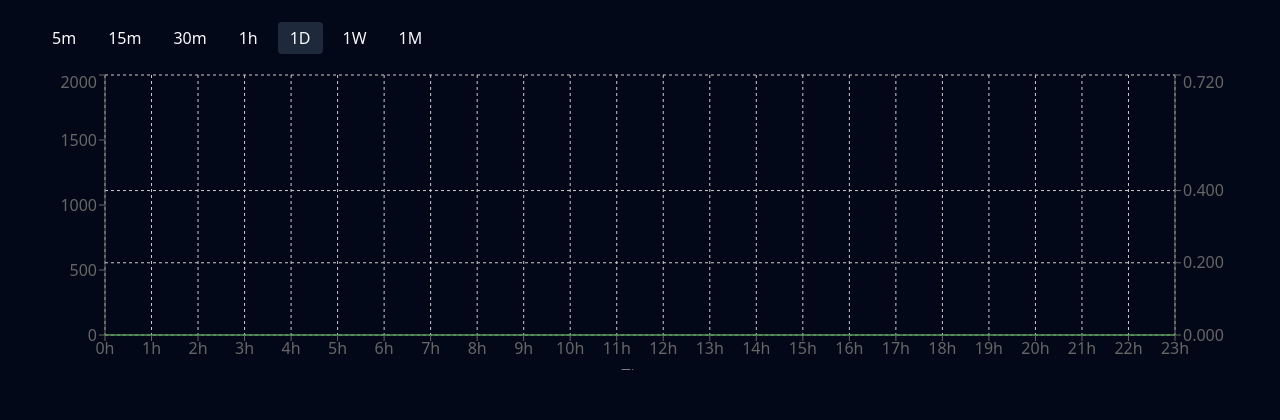
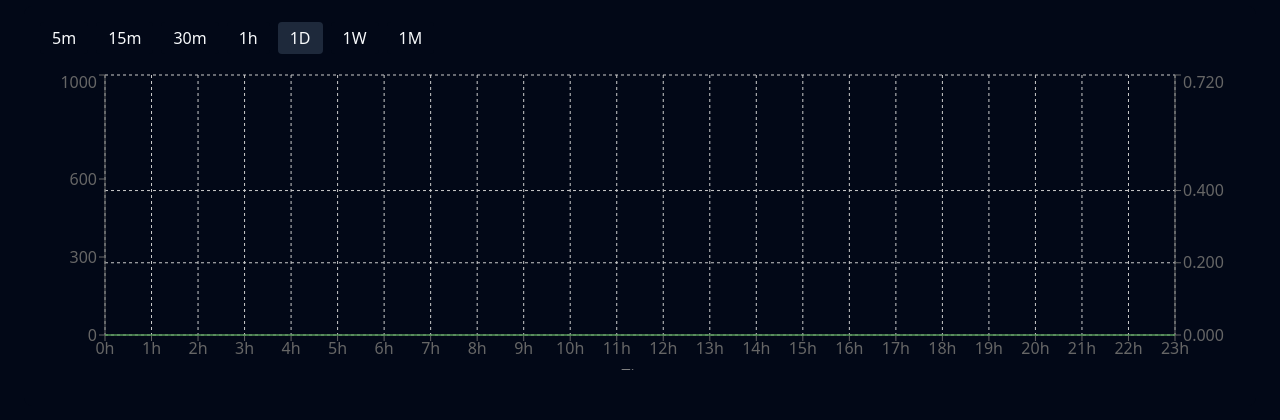
Before and after one commit to brasetz/Brassetz, a React (Vite) app: page / in a window 1280 px wide. Shown: the part 280-700 px from the top of the page. Built offline with nearby package versions, Linux system fonts and the light colour scheme.

Commit message:
Update TradingChart.tsx

```diff
--- a/src/components/TradingChart.tsx
+++ b/src/components/TradingChart.tsx
@@ -65,7 +65,7 @@ export const TradingChart: React.FC<TradingChartProps> = ({ coinValue, showLine
       data.push({
         time: label,
         value: showLine ? Number(currentValue.toFixed(3)) : 0,
-        investors: Math.floor((i + 1) * (100 / dataPoints))
+        investors: Math.floor((i + 1) * (10 / dataPoints))
       });
     }
     return data;
@@ -109,7 +109,7 @@ export const TradingChart: React.FC<TradingChartProps> = ({ coinValue, showLine
           <YAxis
             yAxisId="investors"
             orientation="left"
-            domain={[0, 100]}
+            domain={[0, 50]}
             tickFormatter={formatYAxisTick}
           />
           <Tooltip />
```
